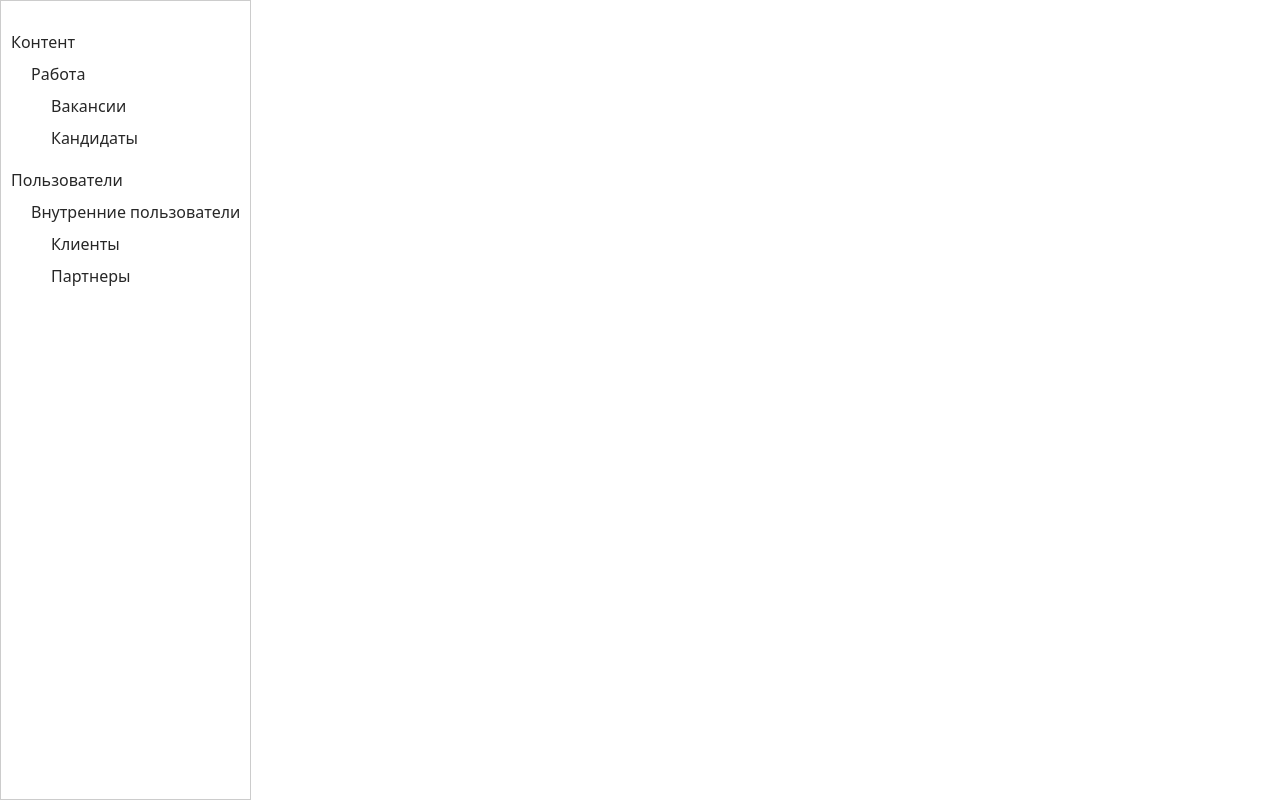
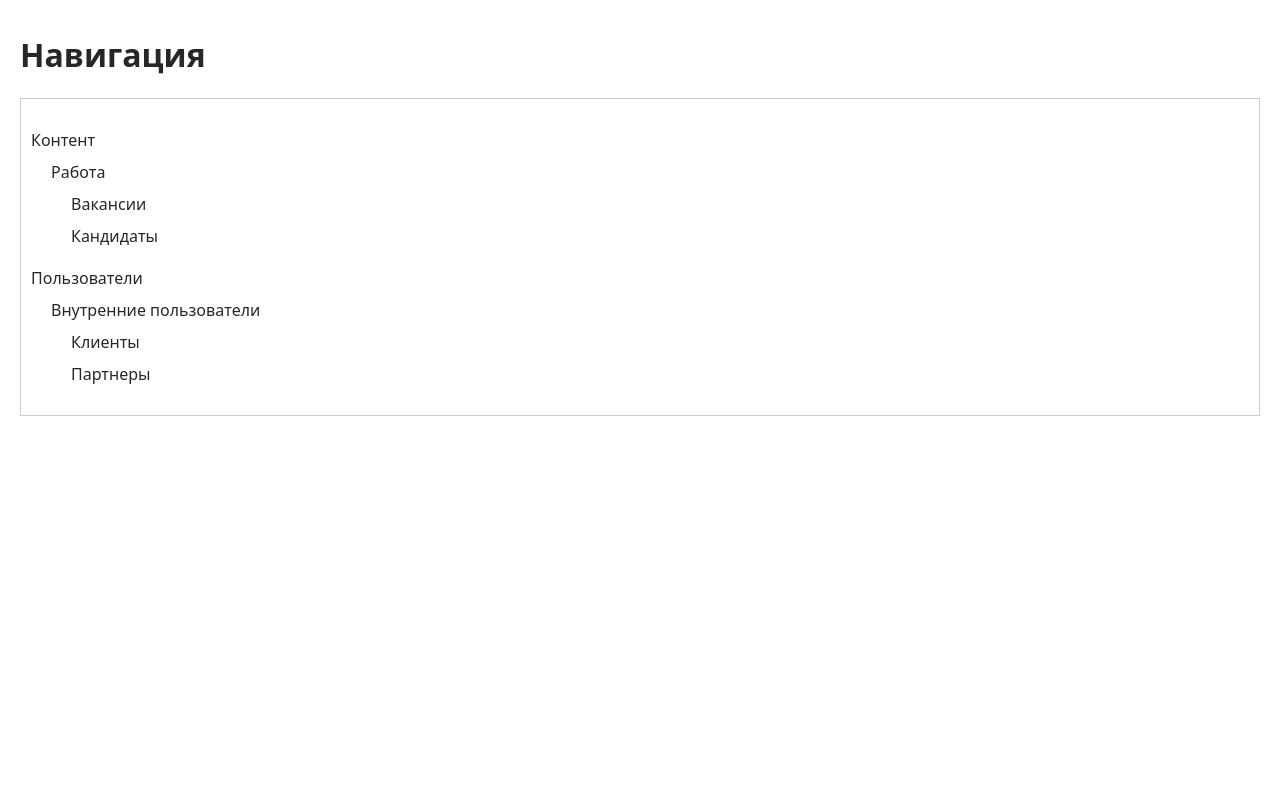
Before and after one commit to Belousmind/random-post, a React (Vite) app: page /navigation in a window 1280 px wide. Built offline with nearby package versions, Linux system fonts and the light colour scheme.

Commit message:
refactor: routes now generated from permissions

```diff
--- a/src/app/App.css
+++ b/src/app/App.css
@@ -1,4 +1,4 @@
 main {
-  flex: 2;
-  padding: 0 12px;
+  padding: 12px 20px;
+  min-height: 100vh;
 }
--- a/src/app/App.tsx
+++ b/src/app/App.tsx
@@ -1,19 +1,46 @@
 import './App.css'
-import { Vacancies, Candidates, Clients, Partners, Events } from '@pages'
-import { Route, Routes } from 'react-router-dom'
-import NavigationSidebar from '@UI/Navigation-sidebar'
+import { Route, Routes, Navigate } from 'react-router-dom'
+import { checkHasUserPermission } from '@services'
+import routes from '@services/routes'
+import {
+  Vacancies,
+  Candidates,
+  Clients,
+  Partners,
+  Events,
+  NavigationPage,
+  NotFoundPage,
+} from '@pages'
+
+type RouteName = keyof typeof routes
+
+const COMPONENTS: Record<string, React.FC> = {
+  vacancies: Vacancies,
+  candidates: Candidates,
+  clients: Clients,
+  partners: Partners,
+  events: Events,
+}
 
 function App() {
+  const permittedRouteNames: RouteName[] = Object.keys(routes).filter((name): name is RouteName =>
+    checkHasUserPermission(name)
+  )
+
   return (
     <>
-      <NavigationSidebar />
       <main>
         <Routes>
-          <Route path="/vacancies" element={<Vacancies />} />
-          <Route path="/candidates" element={<Candidates />} />
-          <Route path="/clients" element={<Clients />} />
-          <Route path="/partners" element={<Partners />} />
-          <Route path="/events" element={<Events />} />
+          <Route path="/" element={<Navigate to="/navigation" replace />} />
+          <Route path="/navigation" element={<NavigationPage />} />
+          {permittedRouteNames.map((name) => {
+            const route = routes[name]
+            const Component = COMPONENTS[name]
+            if (!route || !Component) return null
+
+            return <Route key={name} path={route.getLink()} element={<Component />} />
+          })}
+          <Route path="*" element={<NotFoundPage />} />
         </Routes>
       </main>
     </>
--- a/src/app/index.css
+++ b/src/app/index.css
@@ -19,15 +19,3 @@ body {
     'Helvetica Neue',
     sans-serif;
 }
-
-#root {
-  display: flex;
-  flex-direction: column;
-}
-
-@media (min-width: 480px) {
-  #root {
-    flex-direction: row;
-    min-height: 100vh;
-  }
-}
--- /dev/null
+++ b/src/pages/Navigation-page.tsx
@@ -0,0 +1,13 @@
+import NavigationMenu from "@UI/Navigation-menu"
+
+const NavigationPage = () => {
+  return (
+    <>
+    <h1>Навигация</h1>
+    <NavigationMenu />
+    </>
+  )
+
+}
+
+export default NavigationPage
--- /dev/null
+++ b/src/pages/Not-found-page.tsx
@@ -0,0 +1,10 @@
+const NotFoundPage = () => {
+  return (
+    <div >
+      <h1>404</h1>
+      <p>Такой страницы не существует</p>
+    </div>
+  )
+}
+
+export default NotFoundPage
--- a/src/pages/index.tsx
+++ b/src/pages/index.tsx
@@ -3,3 +3,5 @@ export { default as Candidates } from './Candidates'
 export { default as Clients } from './Clients'
 export { default as Partners } from './Partners'
 export { default as Events } from './Events'
+export { default as NavigationPage } from './Navigation-page'
+export { default as NotFoundPage } from './Not-found-page'
--- a/src/shared/UI/Navigation-sidebar.css
+++ b/src/shared/UI/Navigation-menu.css
@@ -1,4 +1,4 @@
-.sidebar {
+.container {
   display: flex;
   flex-direction: column;
   justify-content: flex-start;
@@ -30,9 +30,3 @@
 a {
   text-decoration: none;
 }
-
-@media (min-width: 480px) {
-  .navigation {
-    min-height: 100vh;
-  }
-}
--- /dev/null
+++ b/src/shared/UI/Navigation-menu.tsx
@@ -0,0 +1,42 @@
+import './Navigation-menu.css'
+import { Link } from 'react-router-dom'
+import {
+  navigationList,
+  checkHasUserPermission,
+  generateNavigationListWithPermissions,
+} from '@services'
+
+export const NavigationMenu = () => {
+  const navigationListWithPermission = generateNavigationListWithPermissions(
+    navigationList,
+    checkHasUserPermission
+  )
+
+  return (
+    <>
+      <div className="container">
+        <nav className="navigation">
+          {navigationListWithPermission.map((section) => (
+            <div key={section.name} className="navigation-level-1">
+              {section.text}
+              {section.children.map((group) => (
+                <div key={group.name} className="navigation-level-2">
+                  {group.text}
+                  <div className="navigation-level-3">
+                    {group.children.map((route) => (
+                      <Link to={route.getLink()} key={route.name}>
+                        {route.text}
+                      </Link>
+                    ))}
+                  </div>
+                </div>
+              ))}
+            </div>
+          ))}
+        </nav>
+      </div>
+    </>
+  )
+}
+
+export default NavigationMenu
--- a/src/shared/UI/Navigation-sidebar.tsx
+++ /dev/null
@@ -1,40 +0,0 @@
-import './Navigation-sidebar.css'
-import { Link } from 'react-router-dom'
-import {
-  navigationList,
-  checkHasUserPermission,
-  generateNavigationListWithPermissions,
-} from '@services'
-
-export const NavigationSidebar = () => {
-  const navigationListWithPermission = generateNavigationListWithPermissions(
-    navigationList,
-    checkHasUserPermission
-  )
-
-  return (
-    <aside className="sidebar">
-      <nav className="navigation">
-        {navigationListWithPermission.map((section) => (
-          <div key={section.name} className="navigation-level-1">
-            {section.text}
-            {section.children.map((group) => (
-              <div key={group.name} className="navigation-level-2">
-                {group.text}
-                <div className="navigation-level-3">
-                  {group.children.map((route) => (
-                    <Link to={route.getLink()} key={route.name}>
-                      {route.text}
-                    </Link>
-                  ))}
-                </div>
-              </div>
-            ))}
-          </div>
-        ))}
-      </nav>
-    </aside>
-  )
-}
-
-export default NavigationSidebar
```
